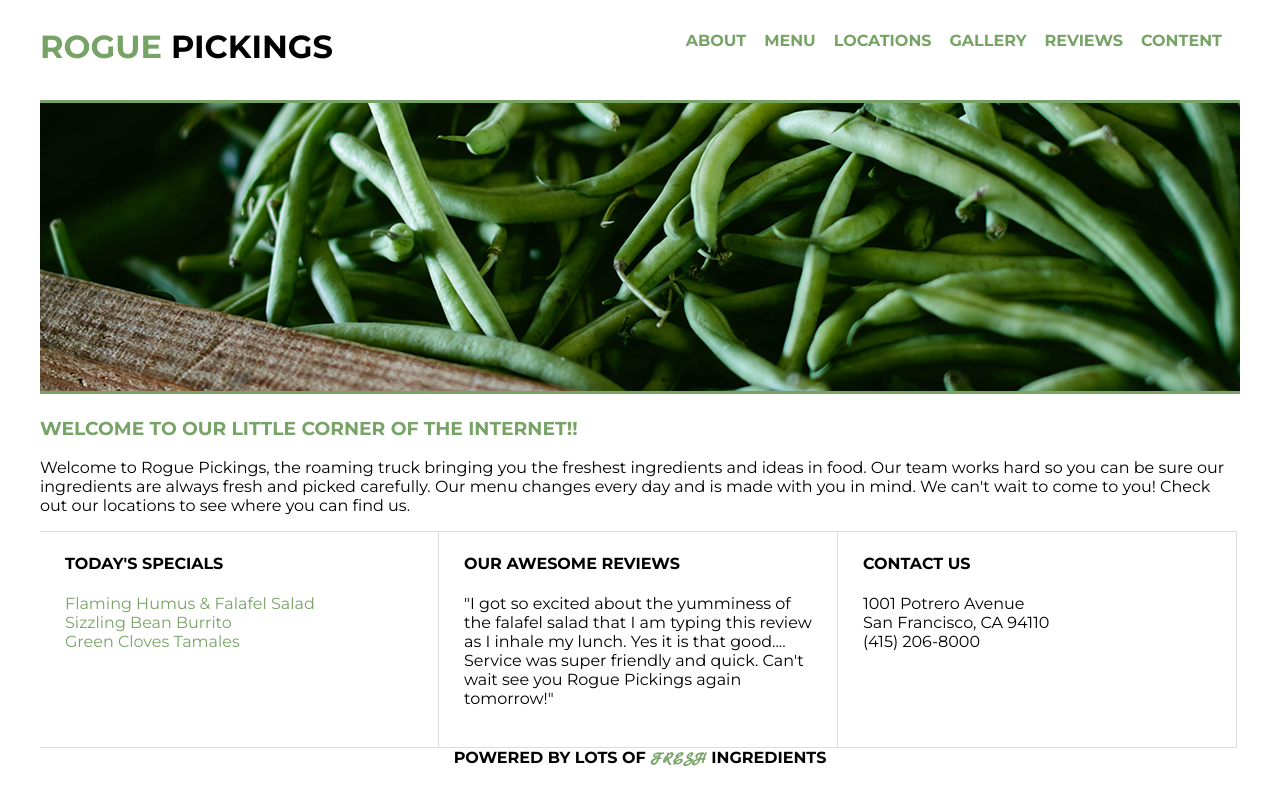
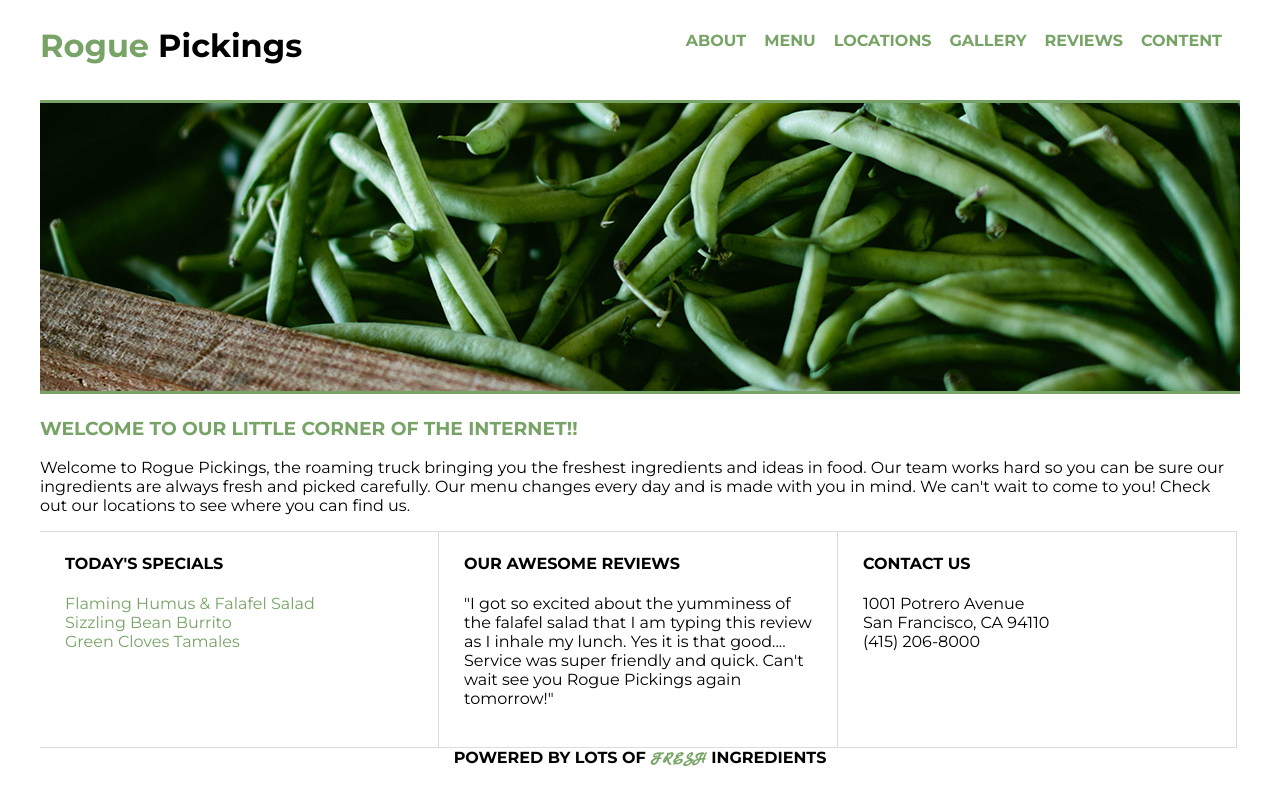
Before and after one commit to tjflawless/first-project, a plain HTML site: page index.html in a window 1280 px wide. Drawn offline with Linux system fonts and the light colour scheme.

Commit message:
checking3

```diff
--- a/css/style.css
+++ b/css/style.css
@@ -30,8 +30,8 @@ body{
 /***** Header *****/
 
 header h1{
-	text-transform: uppercase;
-	line-height: 51px;
+	/*text-transform: uppercase;*/
+	line-height: 50px;
 }
 header #rogue{
 	color: #77a466
```
